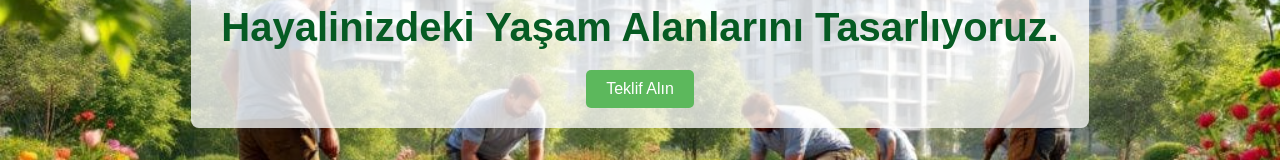
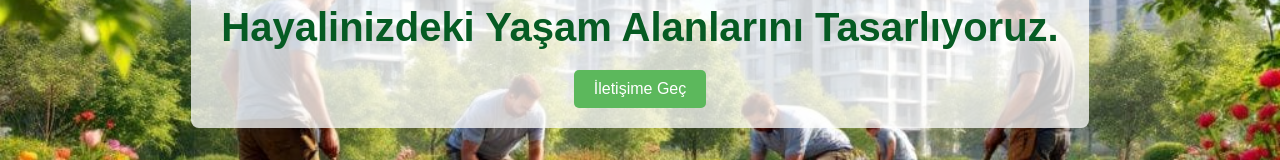
Before and after one commit to lettapeyzaj-sys/lettapeyzaj, a plain HTML site: page index.html in a window 1280 px wide. Shown: the part 290-450 px from the top of the page. Drawn offline with Linux system fonts and the light colour scheme.

Commit message:
Update index.html

```diff
--- a/index.html
+++ b/index.html
@@ -23,7 +23,7 @@
     <div class="container">
         <div class="hero-content-box">
             <h2>Hayalinizdeki Yaşam Alanlarını Tasarlıyoruz.</h2>
-            <a href="#iletisim" class="button">Teklif Alın</a>
+            <a href="#iletisim" class="button">İletişime Geç</a>
         </div>
         </div>
 </section>
```
